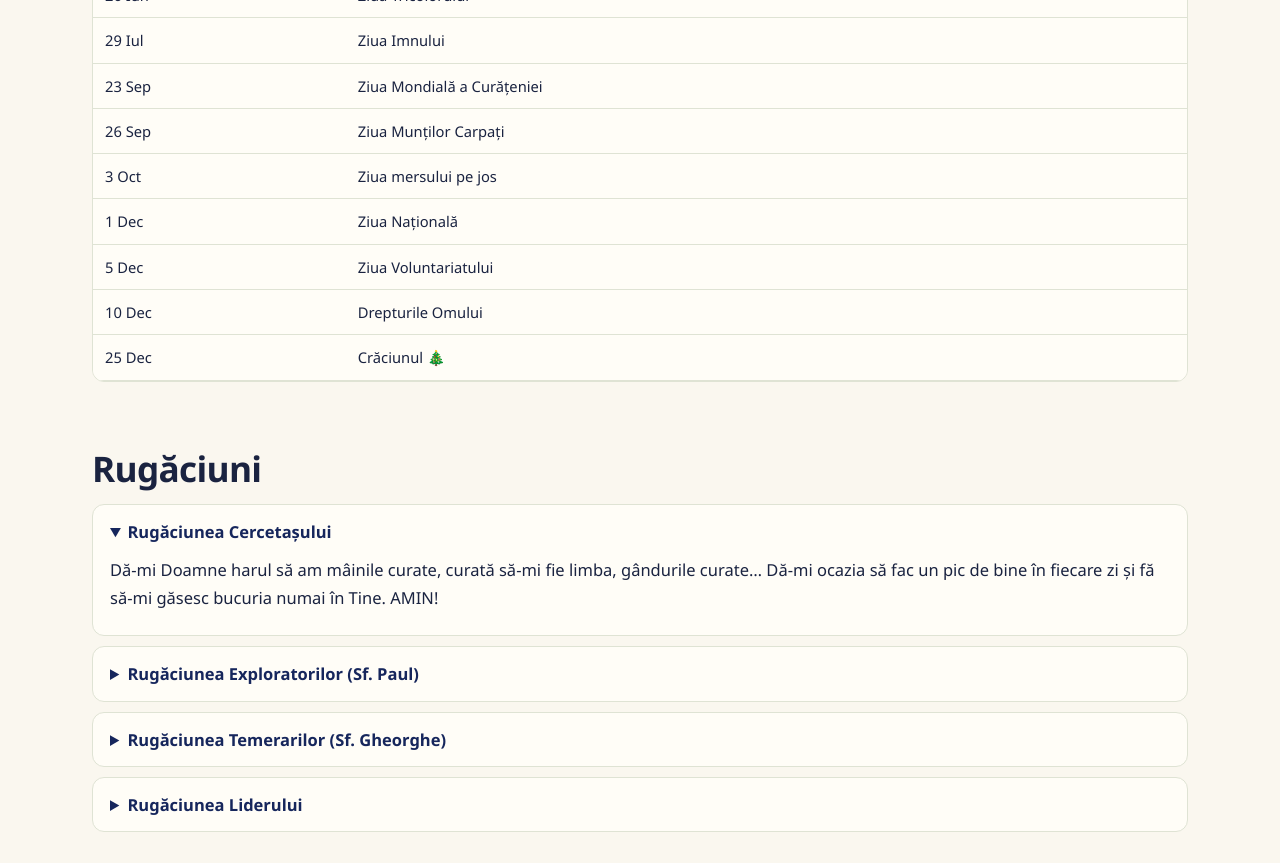
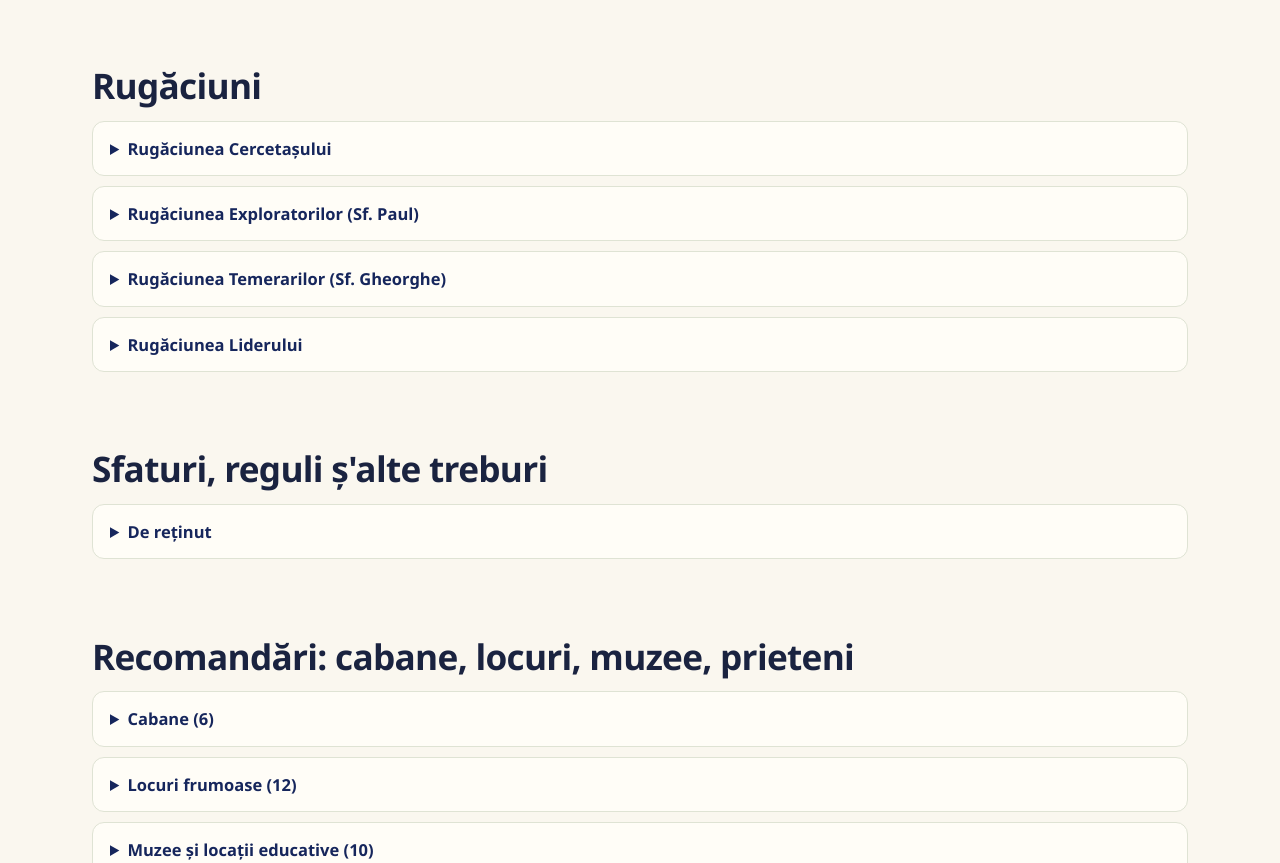
Before and after one commit to sebaptcd/cabanascout.ro, a website: page resurse.html in a window 1280 px wide. Shown: the part 1937-2800 px from the top of the page. Drawn offline with Linux system fonts and the light colour scheme.

Commit message:
Toate sectiunile pliabile inchise implicit

```diff
--- a/resurse.html
+++ b/resurse.html
@@ -12,7 +12,7 @@
 <p class="breadcrumb"><a href="index.html">Acasă</a> → Resurse</p>
 <div class="kicker">Codul nostru</div>
 <h1 class="stitle" style="font-size:clamp(1.9rem,3.6vw,2.7rem)">Legea și promisiunea</h1>
-<details open><summary>Legea Cercetașului (10 puncte)</summary><ol>
+<details><summary>Legea Cercetașului (10 puncte)</summary><ol>
 <li>Își iubește patria, România, și pune interesele țării și colectivității deasupra celor personale.</li>
 <li>Crede în Dumnezeu și respectă credința celorlalți.</li>
 <li>E loial, își respectă cuvântul, spune adevărul, e curat în gând, vorbă și faptă.</li>
@@ -26,7 +26,7 @@
 <details><summary>Legea Lupișorului</summary><p>Lupișorii îl ascultă pe lupul mai bătrân și sunt: veseli, activi, sportivi, prieteni cu Dumnezeu, prieteni cu toată lumea.</p></details>
 <details><summary>Legea Temerarului (10 puncte)</summary><ol><li>Îngrijit, viață sănătoasă.</li><li>Ordonat și disciplinat, îngăduitor cu ceilalți, sever cu sine.</li><li>Cinstit, își respectă cuvântul.</li><li>Credincios, respectă credința celorlalți.</li><li>Curajos și încrezător în orice provocare.</li><li>Vioi și plin de însuflețire.</li><li>Politicos cu toți.</li><li>Util și altruist, faptă bună zilnic.</li><li>Prietenos, frate cu cercetașii.</li><li>Iubitor al patriei, naturii și animalelor.</li></ol></details>
 <details><summary>Legea Exploratorului (11 puncte)</summary><ol><li>Demn de încredere.</li><li>Loial familiei, prietenilor, liderilor, țării și lumii.</li><li>Util fără a aștepta recompense.</li><li>Politicos cu toată lumea.</li><li>Prietenos, respectă diferențele.</li><li>Curajos și încrezător.</li><li>Optimist, aduce bucurie.</li><li>Econom, protejează resursele.</li><li>Credincios, respectă credințele.</li><li>Disciplinat, sever cu sine, îngăduitor cu ceilalți.</li><li>Bun, faptă bună zilnic.</li></ol></details>
-<details open><summary>Promisiunea</summary><p><b>Promit, cu ajutorul lui Dumnezeu, pe cuvânt de onoare, să fac tot ce-mi stă în putință pentru:</b> a-mi îndeplini datoria față de Dumnezeu și față de țară, a-i ajuta pe alții în orice situație, a respecta Legea Cercetașului / Lupișorului / Temerarului / Exploratorului.</p></details>
+<details><summary>Promisiunea</summary><p><b>Promit, cu ajutorul lui Dumnezeu, pe cuvânt de onoare, să fac tot ce-mi stă în putință pentru:</b> a-mi îndeplini datoria față de Dumnezeu și față de țară, a-i ajuta pe alții în orice situație, a respecta Legea Cercetașului / Lupișorului / Temerarului / Exploratorului.</p></details>
 </section>
 <section class="pad" style="padding-top:0" id="calendar">
 <h2 class="stitle">Calendar cercetășesc</h2>
@@ -43,18 +43,18 @@
 </section>
 <section class="pad" style="padding-top:0" id="rugaciuni">
 <h2 class="stitle">Rugăciuni</h2>
-<details open><summary>Rugăciunea Cercetașului</summary><p>Dă-mi Doamne harul să am mâinile curate, curată să-mi fie limba, gândurile curate… Dă-mi ocazia să fac un pic de bine în fiecare zi și fă să-mi găsesc bucuria numai în Tine. AMIN!</p></details>
+<details><summary>Rugăciunea Cercetașului</summary><p>Dă-mi Doamne harul să am mâinile curate, curată să-mi fie limba, gândurile curate… Dă-mi ocazia să fac un pic de bine în fiecare zi și fă să-mi găsesc bucuria numai în Tine. AMIN!</p></details>
 <details><summary>Rugăciunea Exploratorilor (Sf. Paul)</summary><p>Sfinte Paul… fă să crească în noi gustul aventurii și întărește voința noastră în a-L urma pe Cristos… AMIN!</p></details>
 <details><summary>Rugăciunea Temerarilor (Sf. Gheorghe)</summary><p>Sfinte martir Gheorghe, protejează-ne pe noi, temerarii, pe calea aventurii noastre… AMIN!</p></details>
 <details><summary>Rugăciunea Liderului</summary><p>Doamne, fă ca eu să Te cunosc… ca în cei pe care mi i-ai încredințat să le fiu totdeauna exemplu și niciodată motiv de cădere… AMIN!</p></details>
 </section>
 <section class="pad" style="padding-top:0">
 <h2 class="stitle">Sfaturi, reguli ș'alte treburi</h2>
-<details open><summary>De reținut</summary><ul><li>Cercetășia e distracție cu un scop.</li><li>Lasă doar amprente, ia doar amintiri!</li><li>Planul B e Planul A… cu haine de ploaie.</li><li>Regula #1 în hike: nu te uda!</li><li>Fără flacără în cort!</li><li>Nu există instrucție adevărată fără ploaie.</li><li>Pauză de hidratare la 20 min; umple sticla la fiecare izvor.</li></ul></details>
+<details><summary>De reținut</summary><ul><li>Cercetășia e distracție cu un scop.</li><li>Lasă doar amprente, ia doar amintiri!</li><li>Planul B e Planul A… cu haine de ploaie.</li><li>Regula #1 în hike: nu te uda!</li><li>Fără flacără în cort!</li><li>Nu există instrucție adevărată fără ploaie.</li><li>Pauză de hidratare la 20 min; umple sticla la fiecare izvor.</li></ul></details>
 </section>
 <section class="pad" style="padding-top:0" id="cabane">
 <h2 class="stitle">Recomandări: cabane, locuri, muzee, prieteni</h2>
-<details open><summary>Cabane (6)</summary><ul>
+<details><summary>Cabane (6)</summary><ul>
 <li><b>Piatra Mare</b> — 15 locuri, 35 lei. Acces: Dâmbu Morii / Săcele / Timișu de Sus (3–5h). Noi: Vf. Piatra Mare, Peștera de Gheață.</li>
 <li><b>Garofița Pietrei Craiului</b> — 23 locuri, 25–30 lei. Acces Podu Dâmboviței + 3,5 km pe jos. Noi: Tămășel, Marele Grohotiș.</li>
 <li><b>Diham</b> — 87 locuri, 25 lei. Acces Bușteni / Predeal / Azuga. Noi: Omu, Cerbului.</li>
```
